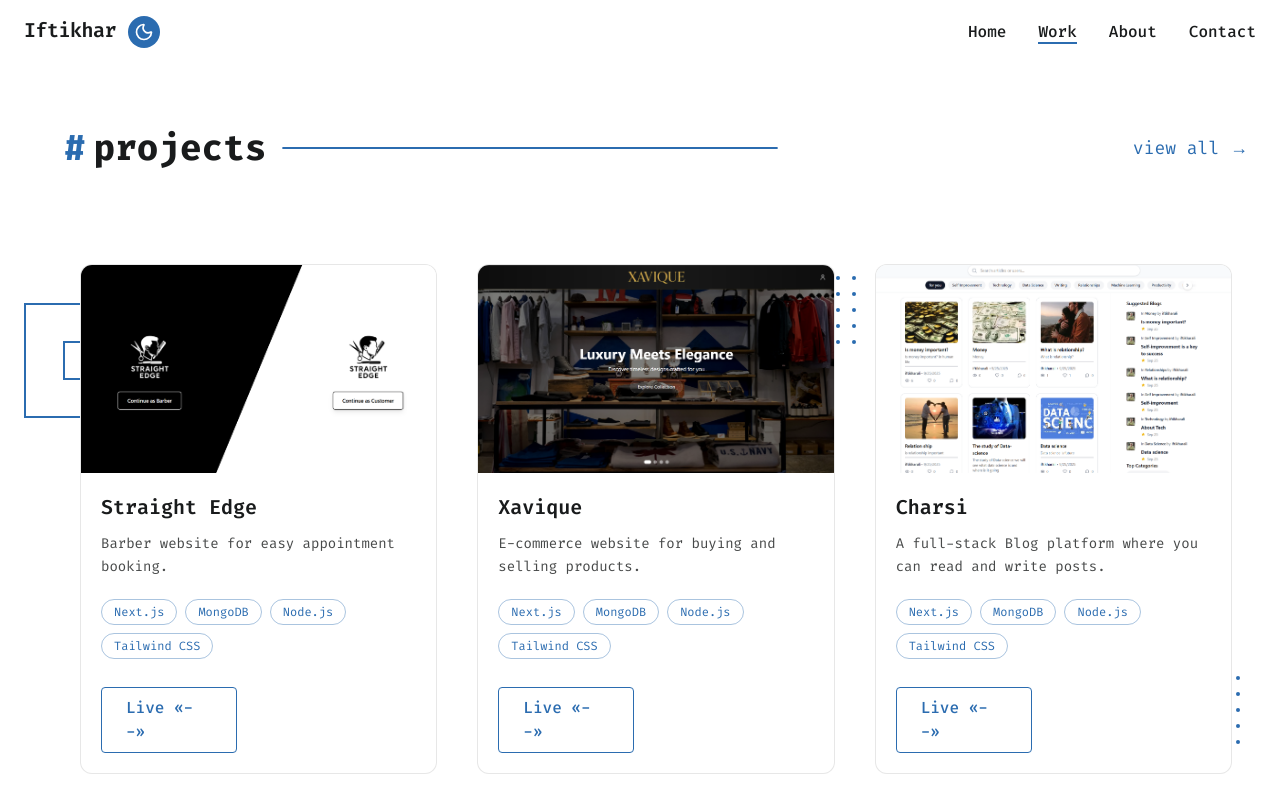
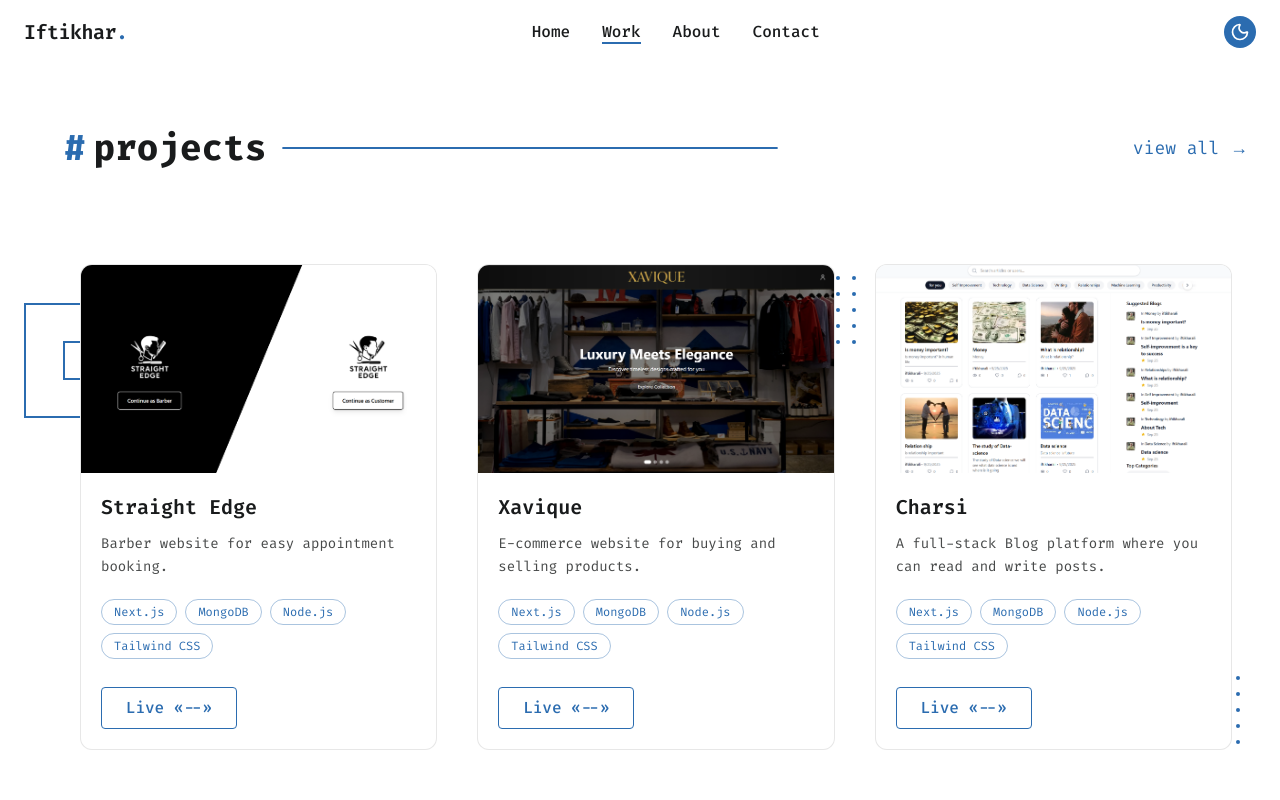
Before and after one commit to 321456987737/main-portfolio, a Next.js app: page /work in a window 1280 px wide. Shown: the top 800 px of the page. Built offline with nearby package versions, Linux system fonts and the light colour scheme.

Commit message:
completed

```diff
--- a/package.json
+++ b/package.json
@@ -9,6 +9,7 @@
     "lint": "eslint"
   },
   "dependencies": {
+    "@studio-freight/lenis": "^1.0.42",
     "framer-motion": "^12.23.22",
     "lucide-react": "^0.544.0",
     "next": "15.5.4",
--- a/src/app/layout.js
+++ b/src/app/layout.js
@@ -4,6 +4,7 @@ import Navbar from "@/component/navbar";
 import { Fira_Code } from "next/font/google";
 import Footer from "@/component/footer";
 import { Dots } from "@/component/design";
+import SmoothScroll from "@/component/SmoothScroll";
 import { Github, Linkedin, Instagram } from "lucide-react";
 import { motion } from "framer-motion";
 import Link from "next/link";
@@ -25,6 +26,7 @@ export default function RootLayout({ children }) {
         className={`${firaCode.variable} antialiased`}
         style={{ fontFamily: "var(--font-fira), monospace" }}
       >
+        <SmoothScroll>
           <Navbar />
           <div className="hidden [@media(min-width:1400px)]:flex z-51 absolute left-0 top-0 flex-col justify-center pl-4 items-center">
             <motion.div
@@ -70,11 +72,12 @@ export default function RootLayout({ children }) {
               ))}
             </motion.div>
           </div>
-        <div  className="bg-[var(--bg)]">
+          <div className="bg-[var(--bg)]">
             {children}
 
             <Footer />
           </div>
+        </SmoothScroll>
       </body>
     </html>
   );
--- /dev/null
+++ b/src/component/SmoothScroll.js
@@ -0,0 +1,27 @@
+"use client";
+import { useEffect } from "react";
+import Lenis from "@studio-freight/lenis";
+
+export default function SmoothScroll({ children }) {
+  useEffect(() => {
+    const lenis = new Lenis({
+      duration: 1.2,          // scroll speed
+      easing: (t) => Math.min(1, 1.001 - Math.pow(2, -10 * t)), // smooth easing
+      smoothWheel: true,      // enable wheel smooth
+      smoothTouch: false,     // disable for touch devices
+    });
+
+    function raf(time) {
+      lenis.raf(time);
+      requestAnimationFrame(raf);
+    }
+
+    requestAnimationFrame(raf);
+
+    return () => {
+      lenis.destroy(); // cleanup on unmount
+    };
+  }, []);
+
+  return <>{children}</>;
+}
--- a/src/component/navbar.js
+++ b/src/component/navbar.js
@@ -40,15 +40,14 @@ const Navbar = () => {
           whileHover={{ scale: 1.05 }}
         >
           <Link href={"/"}>
-          Iftikhar<span className="text-[var(--accent)]"></span>
+          Iftikhar<span className="text-[var(--accent)]">.</span>
           </Link>
-          <div className="cursor-pointer">
-          <ThemeToggle/>
-        </div>
+
         </motion.h1>
 
         {/* Desktop Navigation */}
         <nav className="hidden md:flex gap-8 text-[var(--text)] font-medium">
+
           {navLinks.map((link, index) => {
             const isActive = pathname === link.href;
             return (
@@ -75,7 +74,9 @@ const Navbar = () => {
             );
           })}
         </nav>
-
+  <div className="cursor-pointer md:inline-block hidden">
+          <ThemeToggle/>
+        </div>
         {/* Mobile Hamburger Button */}
         <div
           ref={btnRef}
@@ -130,6 +131,9 @@ const Navbar = () => {
             transition={{ delay: 0.15, duration: 0.3 }}
             className="fixed inset-0 z-[60] flex flex-col justify-between px-8 pt-28 bg-[var(--bg)] pb-8  text-[var(--text)] min-h-screen"
           >
+            <div className="cursor-pointer absolute top-5 left-5">
+          <ThemeToggle/>
+        </div>
             {/* Menu Links */}
             <div className="flex flex-col items-start space-y-6">
               {navLinks.map((link, index) => (
--- a/src/component/projects.js
+++ b/src/component/projects.js
@@ -146,7 +146,7 @@ const Projects = () => {
               </div>
 
               {/* Live Button */}
-              <a
+              {/* <a
                 href={project.link}
                 target="_blank"
                 rel="noopener noreferrer"
@@ -156,7 +156,20 @@ const Projects = () => {
                            hover:-translate-y-[2px] hover:bg-[var(--accent)] hover:text-[var(--bg)]"
               >
                 Live &laquo;--&raquo;
-              </a>
+              </a> */}
+              <a
+  href={project.link}
+  target="_blank"
+  rel="noopener noreferrer"
+  className="mt-4 w-[136px] inline-flex items-center justify-center px-6 py-2
+             border text-[var(--accent)] font-medium rounded-sm cursor-pointer
+             transition-all duration-300 border-[var(--accent)]
+             hover:-translate-y-[2px] hover:bg-[var(--accent)] hover:text-[var(--bg)]
+             whitespace-nowrap"
+>
+  Live &laquo;--&raquo;
+</a>
+
             </div>
           </motion.div>
         ))}
```
Also changed, not shown: 1 other file (tests, documents, lock files or other folders). Lines whose indentation alone changed are shown as unchanged.
